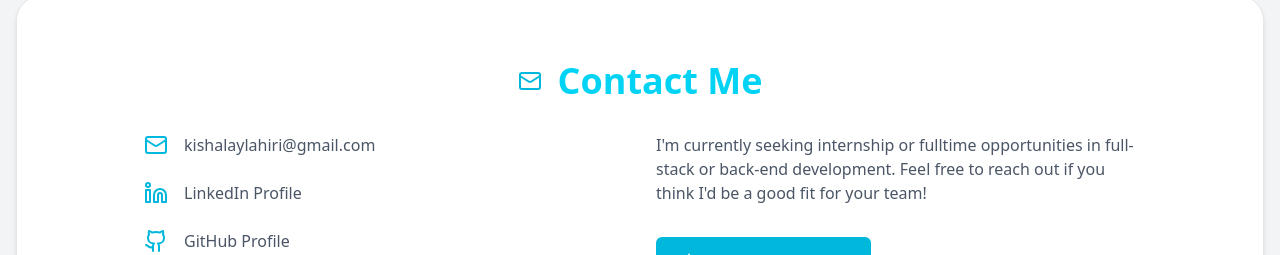
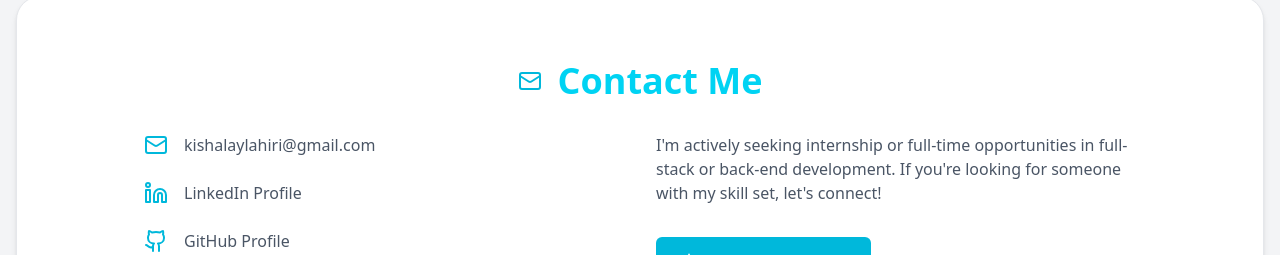
Before and after one commit to Kishalay15/Personal-Portfolio, a React (Vite) app: page / in a window 1280 px wide. Shown: the part 3564-3819 px from the top of the page. Built offline with nearby package versions, Linux system fonts and the light colour scheme.

Commit message:
update the connect me section

```diff
--- a/src/App.jsx
+++ b/src/App.jsx
@@ -460,7 +460,7 @@ export default function App() {
               </div>
               <div className="flex flex-col gap-4">
                 <p className="text-gray-600 dark:text-gray-300">
-                  I'm currently seeking internship or fulltime opportunities in full-stack or back-end development. Feel free to reach out if you think I'd be a good fit for your team!
+                  I'm actively seeking internship or full-time opportunities in full-stack or back-end development. If you're looking for someone with my skill set, let's connect!
                 </p>
                 <div className="mt-4">
                   <a
```
